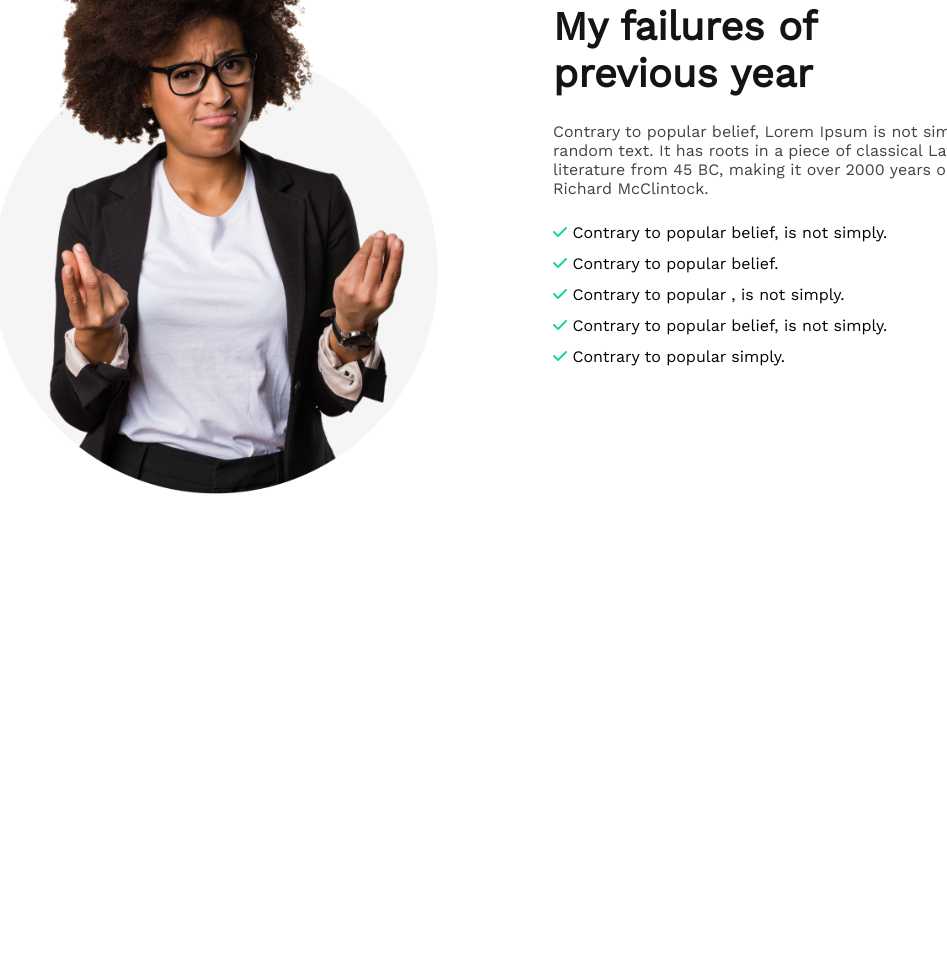
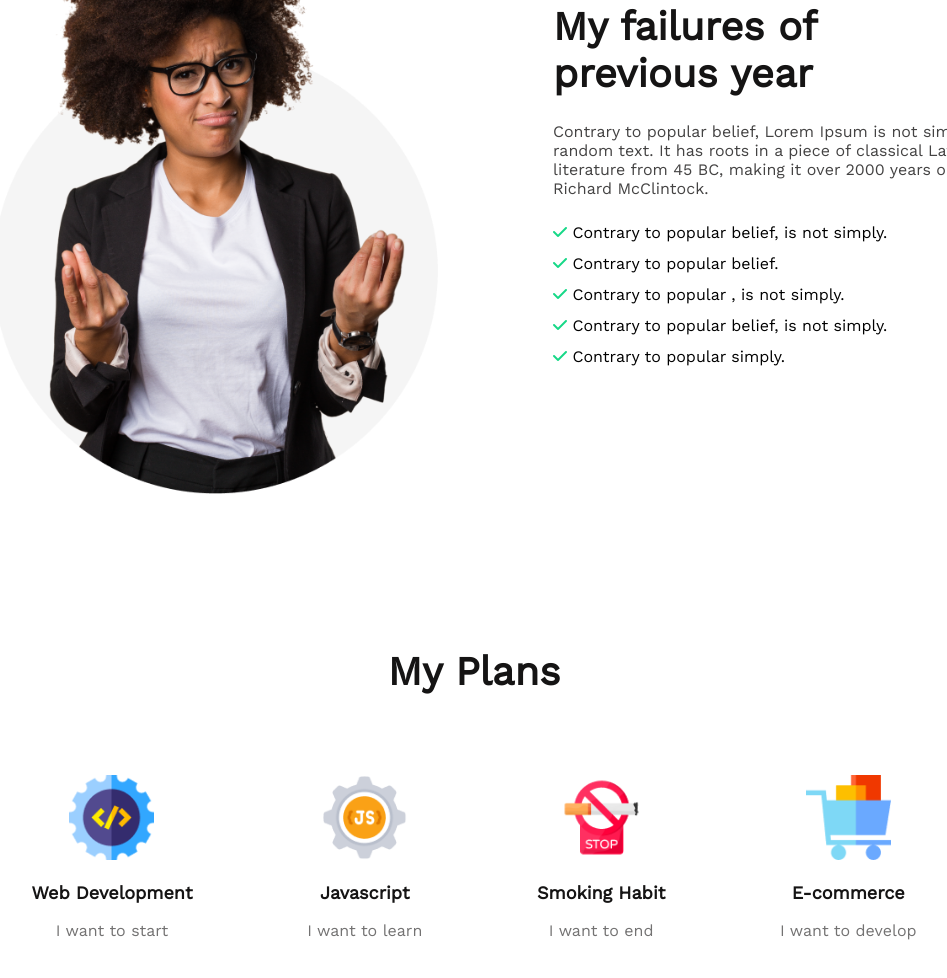
Before and after one commit to khandaker-md-yasin-arafat/new_year_new_me, a plain HTML site: page index.html in a window 1280 px wide. Shown: the part 1075-2053 px from the top of the page, without its empty margins (166-1113 px from the left). Before the commit the page ends 1573 px from the top, so only its background shows below. Drawn offline with nearby package versions, Linux system fonts and the light colour scheme.

Commit message:
my plans part added

```diff
--- a/index.html
+++ b/index.html
@@ -43,6 +43,36 @@
             </div>
         </section>
         <!-- previous year part starts here -->
+
+        <!-- my plans part starts here -->
+        <section class="container">
+            <div class="my-plans">
+                <h3 class="my-plans-title">My Plans</h3>
+                <div class="my-plans-content">
+                    <div class="my-single-plan">
+                        <img src="images/icons/web.png" alt="">
+                        <h4>Web Development</h4>
+                        <p>I want to start</p>
+                    </div>
+                    <div class="my-single-plan">
+                        <img src="images/icons/js.png" alt="">
+                        <h4>Javascript</h4>
+                        <p>I want to learn</p>
+                    </div>
+                    <div class="my-single-plan">
+                        <img src="images/icons/smoke.png" alt="">
+                        <h4>Smoking Habit</h4>
+                        <p>I want to end</p>
+                    </div>
+                    <div class="my-single-plan">
+                        <img src="images/icons/ecom.png" alt="">
+                        <h4>E-commerce</h4>
+                        <p>I want to develop</p>
+                    </div>
+                </div>
+            </div>
+        </section>
+        <!-- my plans part ends here -->
     </main>
     <!-- main part ends here -->
     <footer>
--- a/styles/main.css
+++ b/styles/main.css
@@ -76,7 +76,8 @@ header {
     width: 50%;
 }
 
-.previous-years-description-title {
+.previous-years-description-title,
+.my-plans-title {
     font-weight: 700;
     font-size: 40px;
     color: #151414;
@@ -92,6 +93,43 @@ header {
     margin-bottom: 12px;
 }
 
-.previous-years-description-list li i{
+.previous-years-description-list li i {
     color: #16D887;
 }
+
+/* my plans styles */
+.my-plans {
+    margin-top: 150px;
+    margin-bottom: 150px;
+}
+
+.my-plans-title {
+    text-align: center;
+}
+
+.my-plans-content {
+    display: flex;
+    text-align: center;
+    justify-content: space-around;
+    margin-top: 80px;
+}
+
+.my-plans-content img {
+    width: 85px;
+    height: 85px;
+    margin-bottom: 18px;
+}
+
+.my-single-plan h4 {
+    font-weight: 700;
+    font-size: 18px;
+    margin-bottom: 18px;
+    color: #151414;
+}
+
+.my-single-plan p {
+    font-weight: 500;
+    color: #737272;
+}
+
+/*  */
```
